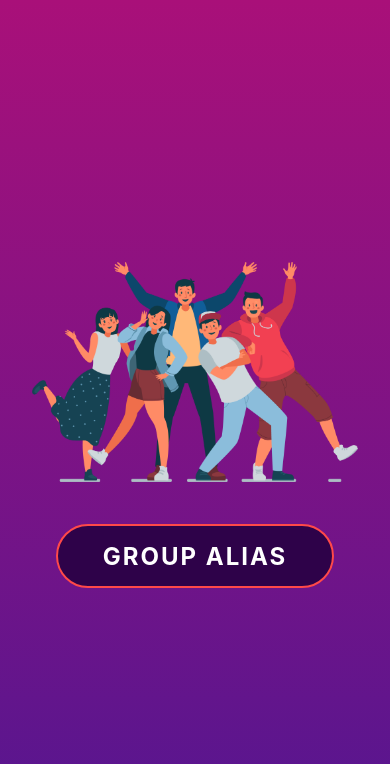
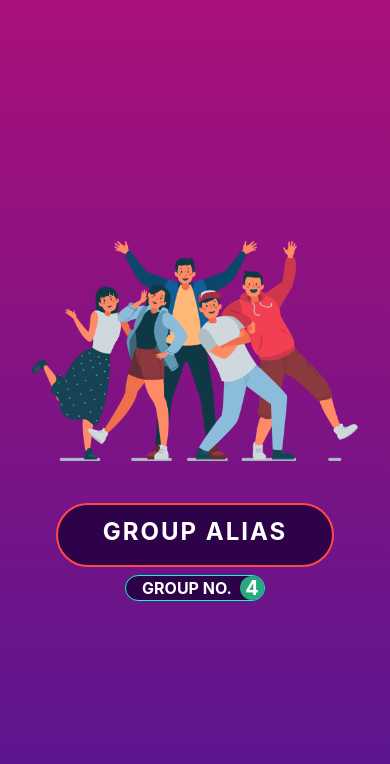
Before and after one commit to godkingjay/MSD-Group-3-Activity-01, a React Native app: screen / in a window 390 px wide. Shown: the top 764 px of the page. Built offline with nearby package versions, Linux system fonts and the light colour scheme.

Commit message:
ADD: Group Number

```diff
--- a/App.js
+++ b/App.js
@@ -4,59 +4,16 @@ import { NativeBaseProvider, Spinner } from 'native-base';
 import { group, appTheme } from './assets/js/objects';
 import GroupInfo from './assets/components/GroupInfo';
 import { useCallback, useEffect, useState } from 'react';
-import * as Font from 'expo-font';
-import * as SplashScreen from 'expo-splash-screen';
 import { LinearGradient } from 'expo-linear-gradient';
 
-SplashScreen.preventAutoHideAsync();
-
-const getFonts = () => Font.loadAsync({
-  'Varela': require('./assets/fonts/VarelaRound-Regular.ttf')
-});
-
 export default function App() {
-  const [appIsReady, setAppIsReady] = useState(false);
-  useEffect(() => {
-    async function prepare() {
-      try {
-        await getFonts();
-        await new Promise(resolve => setTimeout(resolve, 2000));
-      } catch(e) {
-        console.warn(e);
-      } finally {
-        setAppIsReady(true);
-      }
-    }
-    prepare();
-    setAppIsReady(true);
-  }, []);
-
-  const onLayoutRootView = useCallback( async () => {
-    if(appIsReady){
-      await SplashScreen.hideAsync();
-    }
-  } ,[appIsReady])
-
-  if(!appIsReady) {
-    return (
-      <NativeBaseProvider>
-        <View style={globalStyles.spinner}>
-          <Spinner color="blue.500" size='lg'/>
-        </View>
-      </NativeBaseProvider>
-    );
-  }
-
   return(
-    <View
-      style={globalStyles.screen}
-      onLayout={onLayoutRootView}
-    >
+    <View style={ globalStyles.screen } >
       <LinearGradient
-        colors={[ appTheme.bg01, appTheme.bg02 ]}
-        style={globalStyles.container}
+        colors={ [ appTheme.bg01, appTheme.bg02 ] }
+        style={ globalStyles.container }
       >
-        <GroupInfo />
+        <GroupInfo/>
       </LinearGradient>
     </View>
   );
--- a/assets/components/GroupInfo.js
+++ b/assets/components/GroupInfo.js
@@ -11,6 +11,10 @@ export default function GroupInfo(){
       <View style={ styles.infoCtn }>
         <View style={ styles.groupHeader }>
           <Text style={ styles.groupAlias }>{ group.alias }</Text>
+        </View>
+        <View style={ styles.groupNumberCtn }>
+          <Text style={ styles.groupNumberLabel }>Group No.</Text>
+          <Text style={ styles.groupNumberValue }>{ group.number }</Text>
         </View>
       </View>
     </View>
@@ -52,9 +56,6 @@ const styles = StyleSheet.create({
     borderColor: appTheme.card.header.border,
     borderRadius: 100,
     elevation: 8,
-    display: 'flex',
-    flexDirection: 'row',
-    alignItems: 'center',
   },
   groupAlias: {
     flex: 1,
@@ -65,6 +66,39 @@ const styles = StyleSheet.create({
     fontWeight: 'bold',
     textAlign: 'center',
     textAlignVertical: 'center',
-    color: appTheme.card.alias.text
+    color: appTheme.card.header.alias.text,
   },
+  groupNumberCtn: {
+    display: 'flex',
+    flexDirection: 'row',
+    maxHeight: 32,
+    alignItems: 'center',
+    marginVertical: 8,
+    backgroundColor: appTheme.card.number.bg,
+    borderRadius: 64,
+    borderWidth: 1,
+    borderColor: appTheme.card.number.border,
+    elevation: 8
+  },
+  groupNumberLabel: {
+    fontSize: 16,
+    paddingHorizontal: 8,
+    paddingLeft: 16,
+    paddingVertical: 2,
+    color: appTheme.card.number.label,
+    textTransform: 'uppercase',
+    fontWeight: 'bold',
+    textAlignVertical: 'center',
+  },
+  groupNumberValue: {
+    aspectRatio: 1,
+    height: '100%',
+    backgroundColor: appTheme.card.number.value.bg,
+    color: appTheme.card.number.value.text,
+    borderRadius: 32,
+    textAlign: 'center',
+    textAlignVertical: 'center',
+    fontWeight: 'bold',
+    fontSize: 20,
+  }
 });
--- a/assets/js/objects.js
+++ b/assets/js/objects.js
@@ -19,15 +19,19 @@ export const appTheme = {
   card: {
     header: {
       bg: '#2E0249',
-      border: '#FF4949'
-    },
-    alias: {
-      text: 'white'
+      border: '#FF4949',
+      alias: {
+        text: 'white'
+      },
     },
     number: {
-      bg: '#804040',
-      border: '#FF4949',
-      text: 'white'
+      bg: '#2E0249',
+      border: '#08FFC8',
+      label: 'white',
+      value: {
+        bg: '#27AA80',
+        text: 'white'
+      }
     }
   }
 }
```
Also changed, not shown: assets/fonts/VarelaRound-Regular.ttf (deleted).
